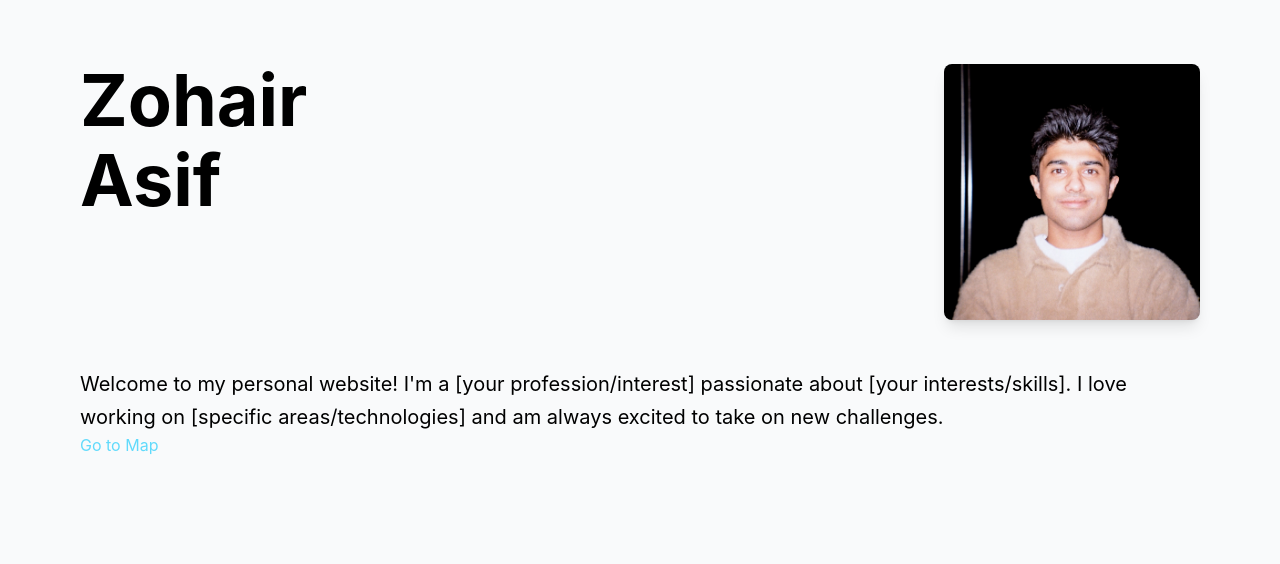
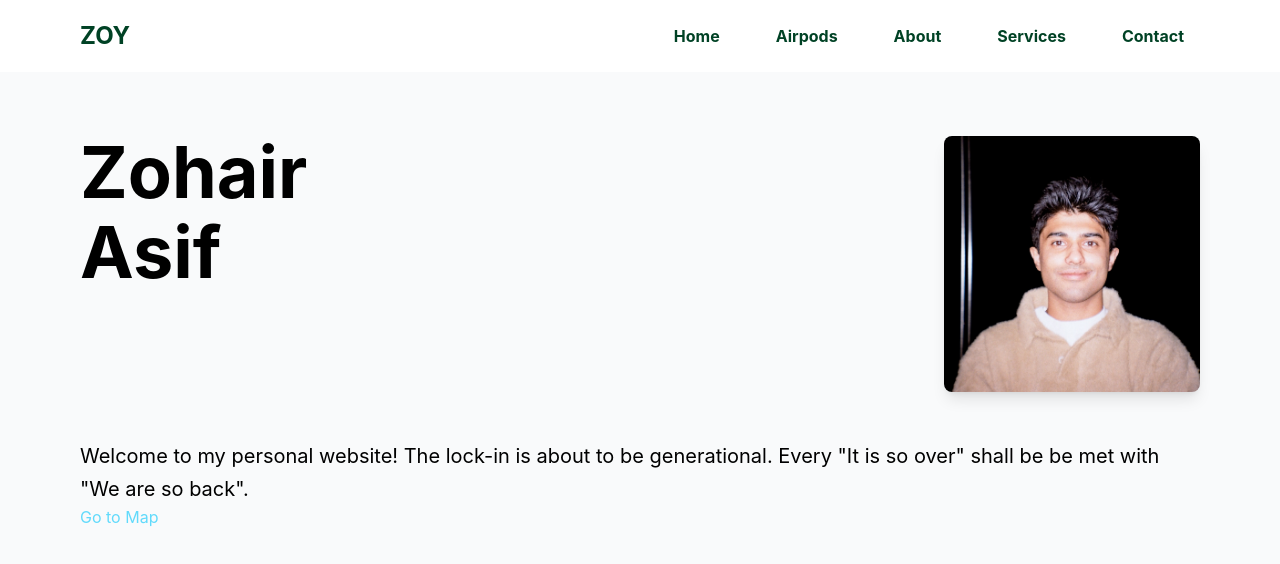
Before and after one commit to zoasif-coder/zohair_asif-com, a React (Create React App) app: page / in a window 1280 px wide. Shown: the top 564 px of the page. Built offline with nearby package versions, Linux system fonts and the light colour scheme.

Commit message:
Added Header

```diff
--- /dev/null
+++ b/src/header.js
@@ -0,0 +1,46 @@
+import React, { useState } from 'react';
+import { Menu, X } from 'lucide-react';
+
+const WebsiteHeader = () => {
+  const [isMenuOpen, setIsMenuOpen] = useState(false);
+
+  const toggleMenu = () => setIsMenuOpen(!isMenuOpen);
+
+  return (
+    <header className="bg-white shadow-md">
+      <div className="max-w-6xl mx-auto px-4 py-4 flex items-center justify-between">
+        {/* Logo */}
+        <div className="text-2xl font-bold text-[#004225]">ZOY</div>
+
+        {/* Navigation (visible on medium/large screens) */}
+        <nav className="hidden sm:flex items-center space-x-6">
+          <a href="/" className="font-bold text-[#004225] hover:bg-[#004225] hover:text-white px-4 py-2 rounded-md">Home</a>
+          <a href="/map" className="font-bold text-[#004225] hover:bg-[#004225] hover:text-white px-4 py-2 rounded-md">Airpods</a>
+          <a href="#" className="font-bold text-[#004225] hover:bg-[#004225] hover:text-white px-4 py-2 rounded-md">About</a>
+          <a href="#" className="font-bold text-[#004225] hover:bg-[#004225] hover:text-white px-4 py-2 rounded-md">Services</a>
+          <a href="#" className="font-bold text-[#004225] hover:bg-[#004225] hover:text-white px-4 py-2 rounded-md">Contact</a>
+        </nav>
+
+        {/* Mobile Menu */}
+        <div className="sm:hidden relative">
+          <button
+            className="text-gray-500 hover:text-gray-700 focus:outline-none"
+            onClick={toggleMenu}
+          >
+            {isMenuOpen ? <X size={24} /> : <Menu size={24} />}
+          </button>
+          {isMenuOpen && (
+            <div className="absolute right-0 mt-2 py-2 w-48 bg-white rounded-md shadow-lg z-10">
+              <a href="#" className="block px-4 py-2 hover:bg-[#004225] hover:text-white">Home</a>
+              <a href="#" className="block px-4 py-2 hover:bg-[#004225] hover:text-white">About</a>
+              <a href="#" className="block px-4 py-2 hover:bg-[#004225] hover:text-white">Services</a>
+              <a href="#" className="block px-4 py-2 hover:bg-[#004225] hover:text-white">Contact</a>
+            </div>
+          )}
+        </div>
+      </div>
+    </header>
+  );
+};
+
+export default WebsiteHeader;
--- a/src/index.js
+++ b/src/index.js
@@ -7,11 +7,13 @@ import reportWebVitals from './reportWebVitals';
 import LandingPage from './landingpage';
 import MapCard from './MapCard';
 import csvFile from './assets/coords/locations.csv';
+import WebsiteHeader from './header';
 
 const root = ReactDOM.createRoot(document.getElementById('root'));
 root.render(
   <React.StrictMode>
     <Router>
+      <WebsiteHeader />
       <Routes>
         <Route path="/" element={<LandingPage />} />
         <Route path="/map" element={<MapCard csvFile={csvFile} />} />
--- a/src/landingpage.js
+++ b/src/landingpage.js
@@ -39,9 +39,8 @@ const LandingPage = () => {
 
         <div className="prose prose-lg max-w-none">
           <p className="text-xl leading-relaxed about-text">
-            Welcome to my personal website! I'm a [your profession/interest] passionate about
-            [your interests/skills]. I love working on [specific areas/technologies]
-            and am always excited to take on new challenges.
+          Welcome to my personal website! The lock-in is about to be generational. Every "It is so over" shall be
+          be met with "We are so back".
           </p>
           <Link to="/map" className="App-link">
             Go to Map
```
